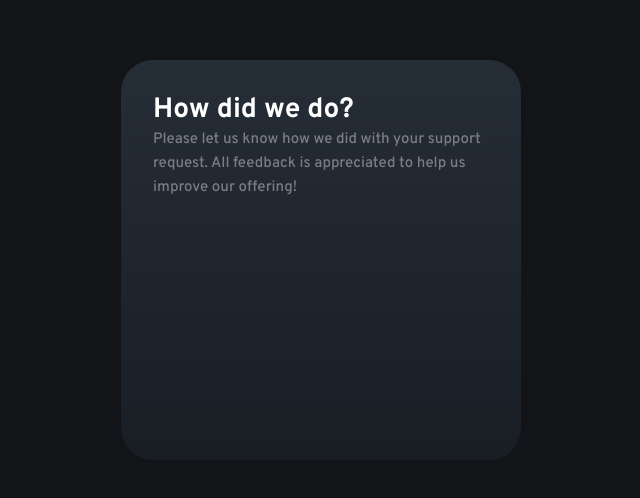
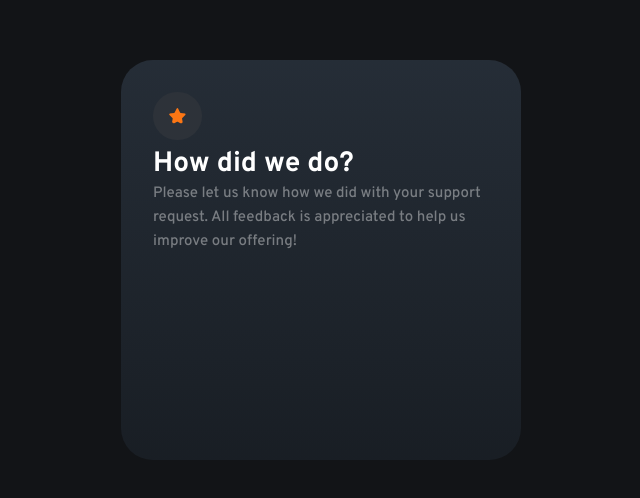
Before and after one commit to lucarl07/classificacao-interativa, a React (Vite) app: page / in a window 1280 px wide. Shown: the part 140-638 px from the top of the page, without its empty margins (319-959 px from the left). Built offline with nearby package versions, Linux system fonts and the light colour scheme.

Commit message:
Add the Icon component

```diff
--- a/src/components/Card/Card.jsx
+++ b/src/components/Card/Card.jsx
@@ -1,10 +1,12 @@
 /* eslint-disable react/prop-types */
+import Icon from '../Icon/Icon';
 import './Card.css'
 
 const Card = ({title, value}) => {
   return (
     <>
       <section className='card'>
+        <Icon/>
         <h1>{title}</h1>
         <p>{value}</p>
       </section>
--- /dev/null
+++ b/src/components/Icon/Icon.css
@@ -0,0 +1,5 @@
+.icon img {
+    padding: 1rem;
+    border-radius: 32px;
+    background-color: hsl(216, 12%, 20%);
+}
--- /dev/null
+++ b/src/components/Icon/Icon.jsx
@@ -0,0 +1,12 @@
+import starSvg from '../../assets/images/icon-star.svg';
+import './Icon.css'
+
+const Icon = () => {
+  return (
+    <div className='icon'>
+      <img src={starSvg} alt="Star icon for the avaliation page" />
+    </div>
+  );
+}
+
+export default Icon;
```
